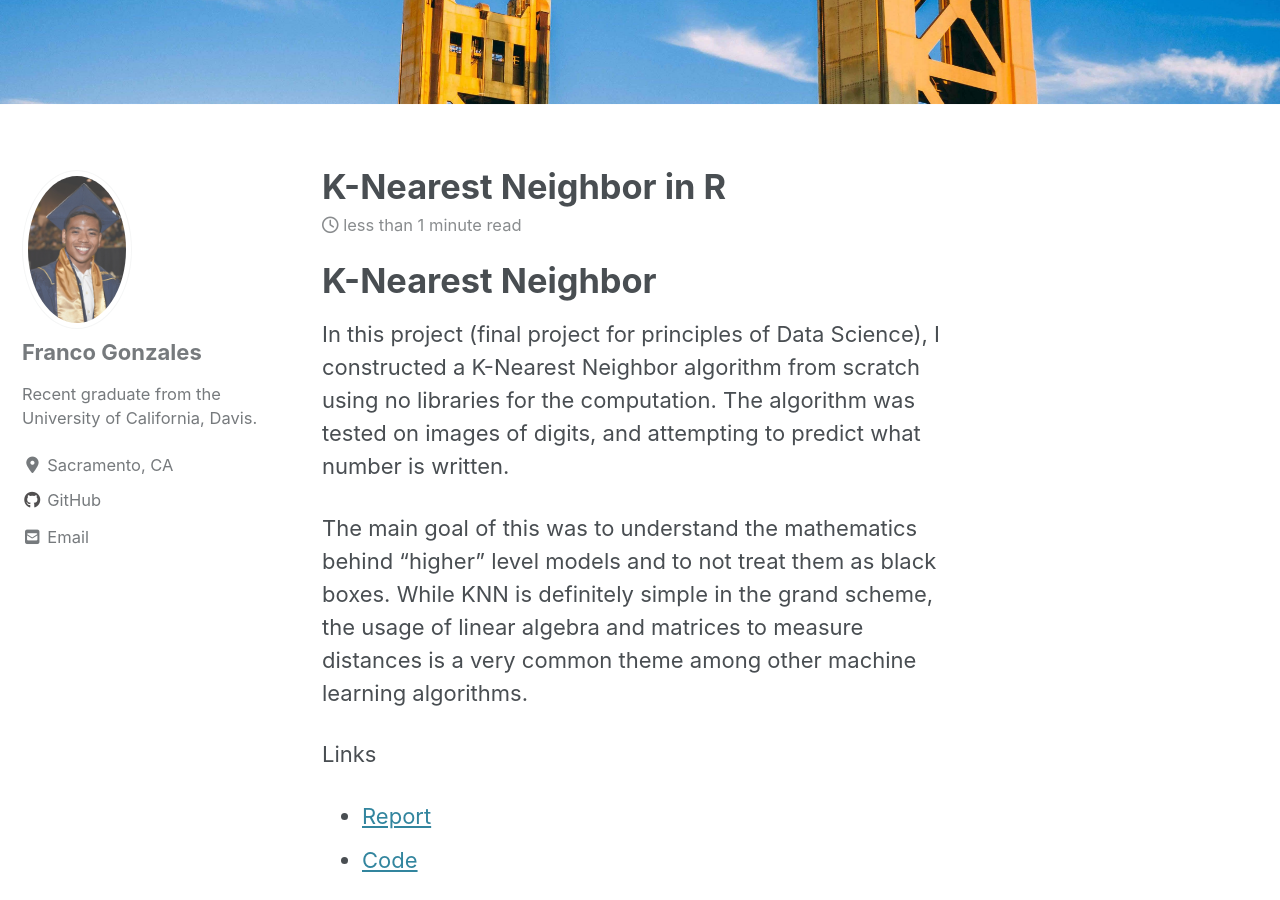
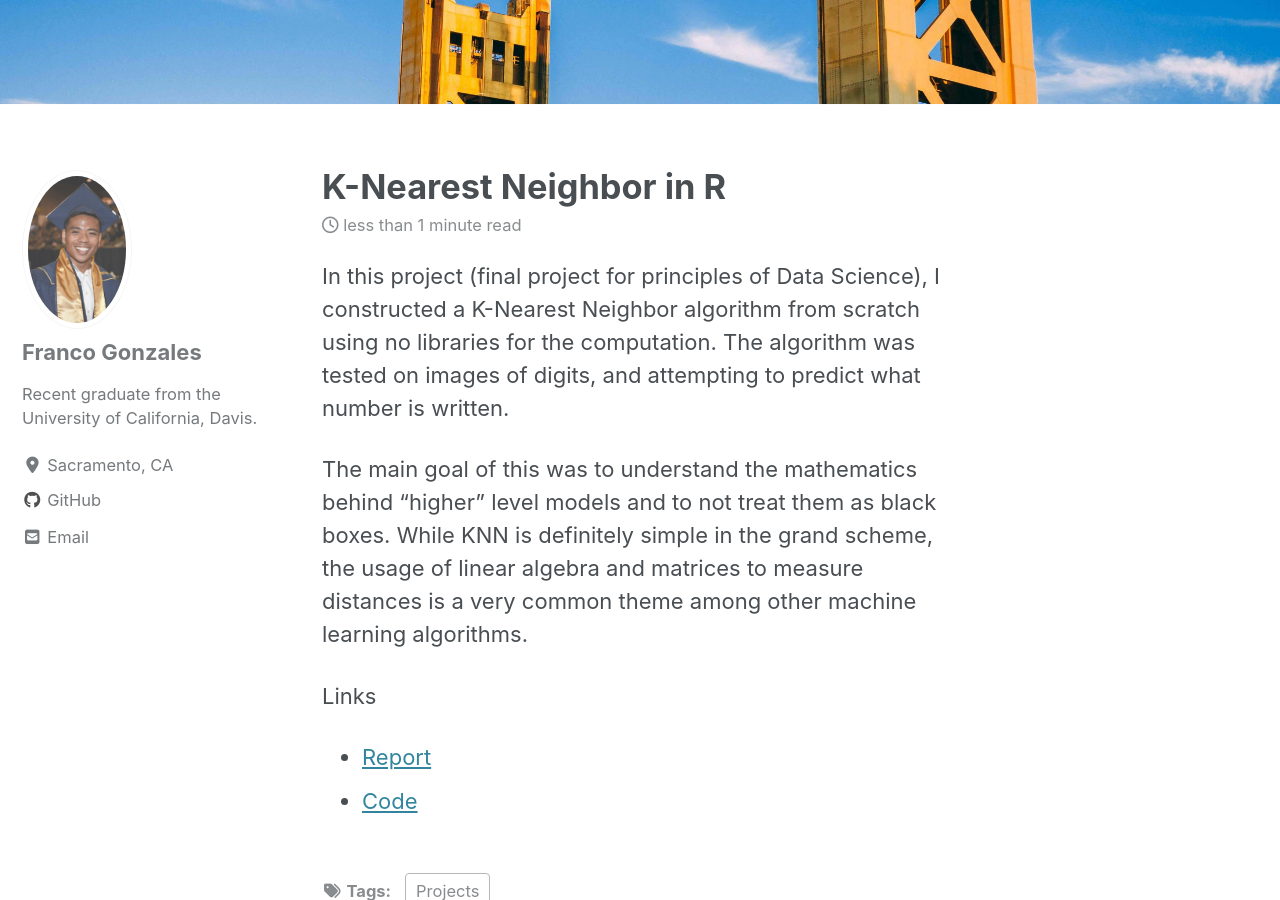
Before and after one commit to francogonzales/francogonzales.github.io, a Jekyll site: the page built from _posts/2020-01-10-knnproject.md, in a window 1280 px wide and 900 px high, scrolled down 399 px. Built offline with Jekyll 4.4.1, drawn with Linux system fonts in a browser that asks for light colours; cached includes are drawn as plain includes; nearby versions of some CDN libraries.

Commit message:
fixed header for knn

```diff
--- a/_posts/2020-01-10-knnproject.md
+++ b/_posts/2020-01-10-knnproject.md
@@ -6,9 +6,6 @@ header:
     image: "/images/header.jpg"
 excerpt: "Making a K-Nearest Neighbor model from scratch."
 ---
-
-# K-Nearest Neighbor
-
 In this project (final project for principles of Data Science), I constructed a K-Nearest Neighbor algorithm from scratch using no libraries for the computation. The algorithm was tested on images of digits, and attempting to predict what number is written.
 
 The main goal of this was to understand the mathematics behind "higher" level models and to not treat them as black boxes. While KNN is definitely simple in the grand scheme, the usage of linear algebra and matrices to measure distances is a very common theme among other machine learning algorithms.
```
